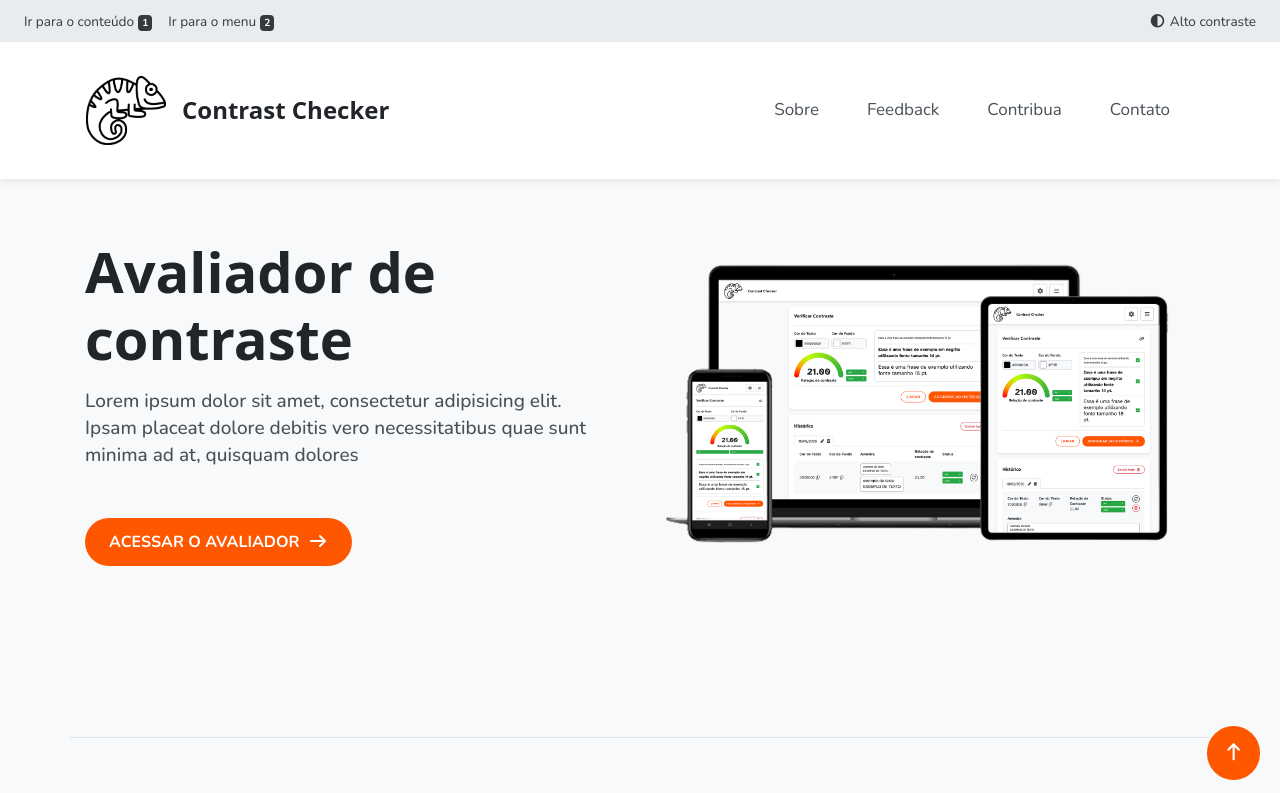
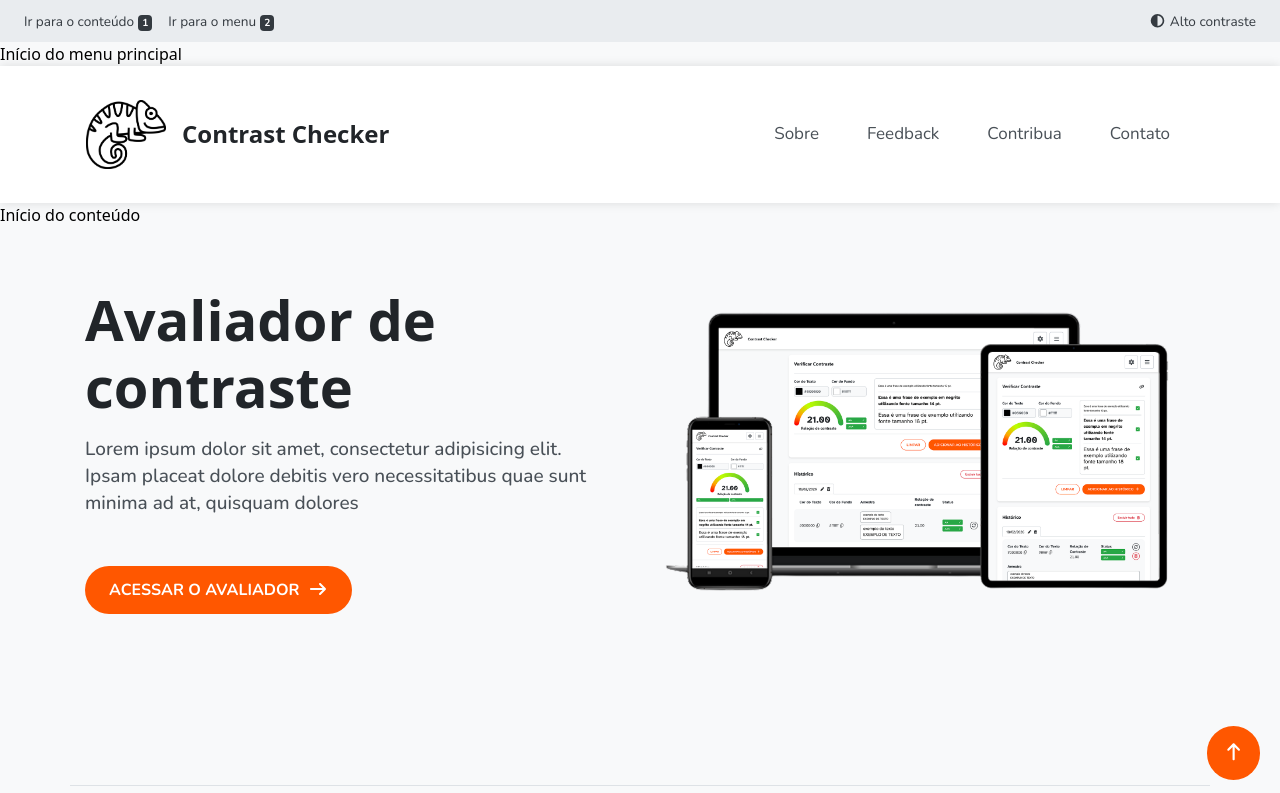
Before and after one commit to CTA-IFRS/contrast-checker, a React (Vite) app: page /#/ in a window 1280 px wide. Shown: the top 793 px of the page. Built offline with nearby package versions, Linux system fonts and the light colour scheme.

Commit message:
Correção de bugs onde havia âncora com '#'

```diff
--- a/src/App.jsx
+++ b/src/App.jsx
@@ -379,14 +379,14 @@ function App() {
                           <CustomBtn onClick={() => { setEditingDate(null); }} estado={modo === 'altoContraste' ? 'outlineWhite' : 'outlineGray'} tamanho='sm'>Cancelar</CustomBtn>
                         </form>
                       ) : (
-                        <a href='#'
+                        <button
                           onClick={(e) => {
                             e.preventDefault();
                             setSelectedDate(date);
                           }}
-                          className={`px-4.5 pb-2.5 print:hidden ${selectedDate === date ? 'pt-2.5 abaSelecionada' : 'pt-1.5'} ${{ altoContraste: 'text-white', }[modo] || 'text-gray900'}`}>
+                          className={`px-4.5 pb-2.5 print:hidden cursor-pointer ${selectedDate === date ? 'pt-2.5 abaSelecionada' : 'pt-1.5'} ${{ altoContraste: 'text-white', }[modo] || 'text-gray900'}`}>
                           {dateTitles[date] || date}
-                        </a>
+                        </button>
                       )}
                       <div className={`${selectedDate === date ? 'flex gap-2 pr-3 -ml-1' : 'hidden'}`}>
                         <button
--- a/src/Homepage.jsx
+++ b/src/Homepage.jsx
@@ -120,7 +120,7 @@ function Homepage() {
           )}
         </nav>
 
-        <a href='#' id='menu-principal' className='sr-only'>Início do menu principal</a>
+        <HashLink to="#menu-principal" id='menu-principal' className='sronly'>Início do menu principal</HashLink>
 
         <nav className={`${{ altoContraste: 'bg-black border-t border-b border-white', }[modo] || 'bg-light'}`}>
           <div className='max-w-[1140px] mx-auto lg:flex items-center py-8.5 grid grid-cols-[1fr_52px] p-4'>
@@ -148,7 +148,7 @@ function Homepage() {
           </div>
         </nav>
 
-        <a href='#' id='conteudo-principal' className='sr-only'>Início do conteúdo</a>
+        <HashLink to="#conteudo-principal" id='conteudo-principal' className='sronly'>Início do conteúdo</HashLink>
 
         <div className='max-w-[1140px] mx-auto px-[15px] pt-12 pb-20 sm:pb-40 border-b-1 border-gray300' id='main'>
           <div className='grid md:grid-cols-2 items-center'>
--- a/src/components/Header.jsx
+++ b/src/components/Header.jsx
@@ -115,9 +115,9 @@ const Header = ({ modo, setModo, selectedDate, groupedHistory }) => {
                   </button>
                 </div>
                 <div className='flex flex-col gap-3 mt-4.5'>
-                  <a href='#' onClick={() => setModalSobre(true)} className={`py-2 -mx-4 px-4 border-l-2 border-transparent ${{ altoContraste: 'text-white hover:bg-black hover:border-white focus:bg-black focus:border-white', }[modo] || 'text-gray800 hover:bg-co1 hover:border-co4 focus:bg-co1 focus:border-co4'}`}>
+                  <button onClick={() => setModalSobre(true)} className={`py-2 -mx-4 px-4 border-l-2 border-transparent text-left cursor-pointer ${{ altoContraste: 'text-white hover:bg-black hover:border-white focus:bg-black focus:border-white', }[modo] || 'text-gray800 hover:bg-co1 hover:border-co4 focus:bg-co1 focus:border-co4'}`}>
                     Sobre
-                  </a>
+                  </button>
                   {modalSobre && (
                     <div className='fixed inset-0 w-full h-full bg-fundo-modal z-999 flex items-center justify-center'>
                       <div className={`w-[588px] p-5.5 rounded-xl ${{ sepia: 'bg-sepia2', altoContraste: 'bg-gray900', }[modo] || 'bg-white'}`}>
@@ -141,9 +141,9 @@ const Header = ({ modo, setModo, selectedDate, groupedHistory }) => {
                       </div>
                     </div>
                   )}
-                  <a href='#' onClick={startTour} className={`py-2 -mx-4 px-4 border-l-2 border-transparent ${{ altoContraste: 'text-white hover:bg-black hover:border-white focus:bg-black focus:border-white', }[modo] || 'text-gray800 hover:bg-co1 hover:border-co4 focus:bg-co1 focus:border-co4'}`}>
+                  <button onClick={startTour} className={`py-2 -mx-4 px-4 border-l-2 border-transparent text-left cursor-pointer ${{ altoContraste: 'text-white hover:bg-black hover:border-white focus:bg-black focus:border-white', }[modo] || 'text-gray800 hover:bg-co1 hover:border-co4 focus:bg-co1 focus:border-co4'}`}>
                     Como usar
-                  </a>
+                  </button>
                 </div>
                 <a href='https://cta.ifrs.edu.br' className='mt-auto mx-auto mb-2.5'>
                   <img src={logoCTA} className='w-[180px] bg-white p-2.5 rounded' alt='Logo do CTA - Centro Tecnológico de Acessibilidade do IFRS'></img>
```
